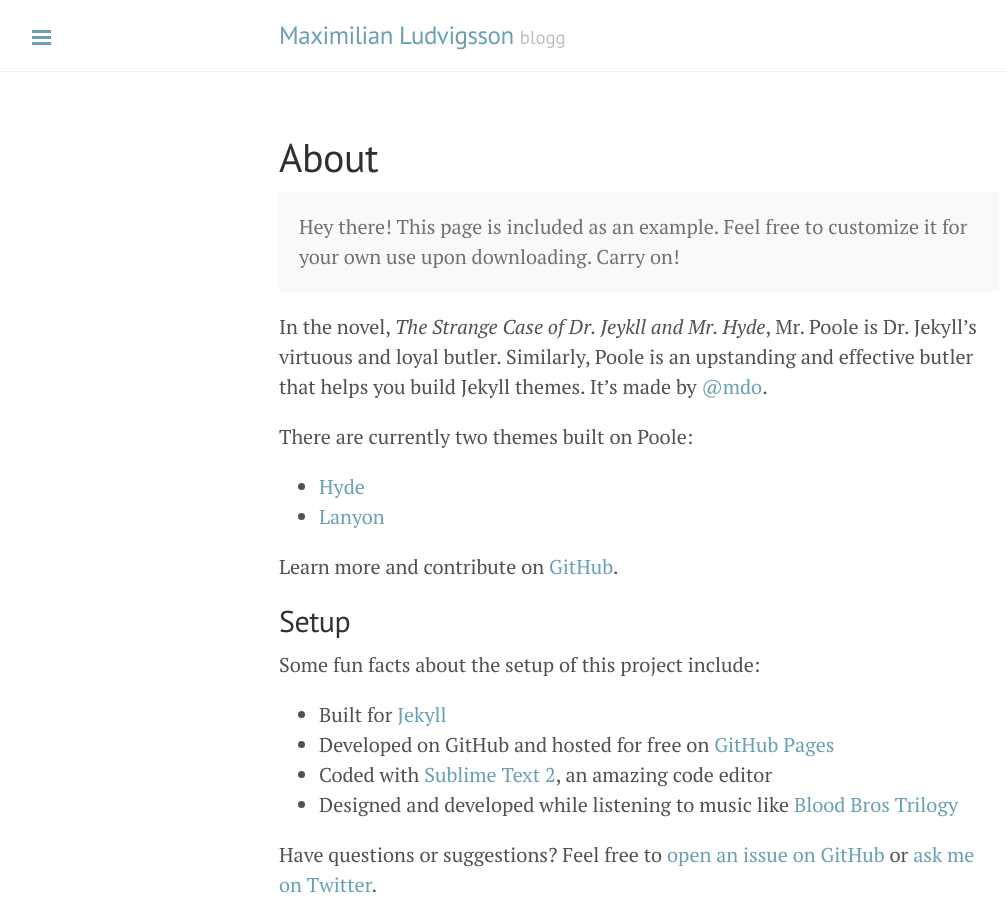
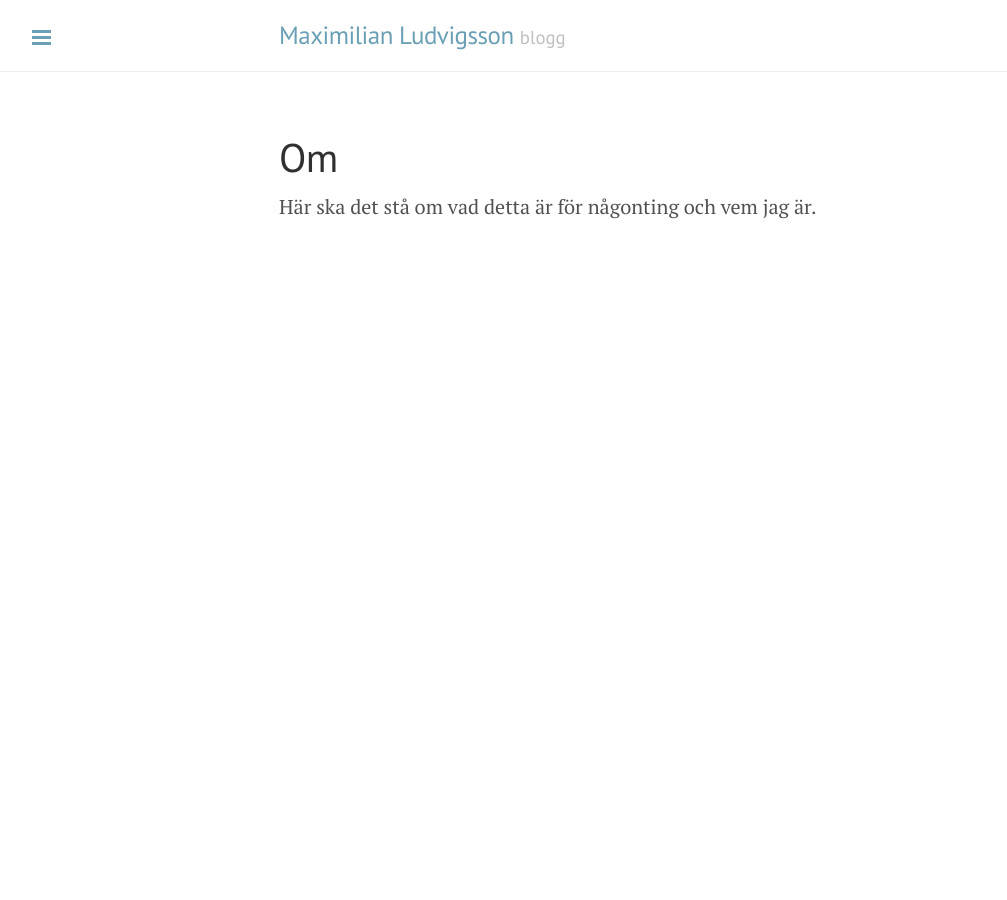
Before and after one commit to mludv/mludv.github.io, a Jekyll site: the page built from about.md, in a window 1280 px wide. Shown: the whole page, without its empty margins (1-1008 px from the left). Built offline with Jekyll 4.4.1, drawn with Linux system fonts in a browser that asks for light colours.

Commit message:
Orda med titel

```diff
--- a/_config.yml
+++ b/_config.yml
@@ -8,7 +8,7 @@
 # Setup
 title:            'Maximilian Ludvigsson'
 tagline:          'blogg'
-description:      'Ord om utbytesåret i Taiwan.'
+description:      'Om utbytesåret i Taiwan.'
 url:              #
 baseurl:          '/'
 paginate:         5
--- a/_layouts/post.html
+++ b/_layouts/post.html
@@ -40,6 +40,7 @@
 
         <div class="post">
           <span class="post-date">{{ page.date | date_to_string }}</span>
+          {% if page.subheader %}<h1>{{page.subheader}}</h1>{% endif %}
           {{ content }}
         </div>
 
--- a/about.md
+++ b/about.md
@@ -1,30 +1,6 @@
 ---
 layout: page
-title: About
+title: Om
 ---
 
-<p class="message">
-  Hey there! This page is included as an example. Feel free to customize it for your own use upon downloading. Carry on!
-</p>
-
-In the novel, *The Strange Case of Dr. Jeykll and Mr. Hyde*, Mr. Poole is Dr. Jekyll's virtuous and loyal butler. Similarly, Poole is an upstanding and effective butler that helps you build Jekyll themes. It's made by [@mdo](https://twitter.com/mdo).
-
-There are currently two themes built on Poole:
-
-* [Hyde](http://hyde.getpoole.com)
-* [Lanyon](http://lanyon.getpoole.com)
-
-Learn more and contribute on [GitHub](https://github.com/poole).
-
-## Setup
-
-Some fun facts about the setup of this project include:
-
-* Built for [Jekyll](http://jekyllrb.com)
-* Developed on GitHub and hosted for free on [GitHub Pages](https://pages.github.com)
-* Coded with [Sublime Text 2](http://sublimetext.com), an amazing code editor
-* Designed and developed while listening to music like [Blood Bros Trilogy](https://soundcloud.com/maddecent/sets/blood-bros-series)
-
-Have questions or suggestions? Feel free to [open an issue on GitHub](https://github.com/poole/issues/new) or [ask me on Twitter](https://twitter.com/mdo).
-
-Thanks for reading!
+Här ska det stå om vad detta är för någonting och vem jag är.
```
Also changed, not shown: _posts/2014-07-13-Hsinchu.md (+2 -1 lines).
